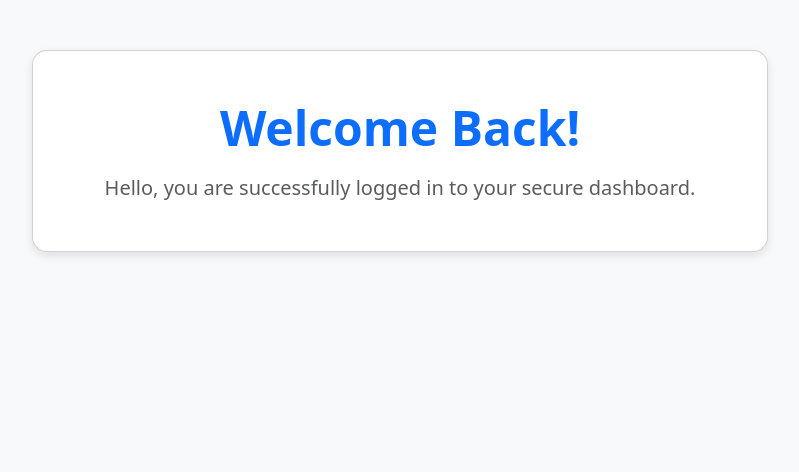
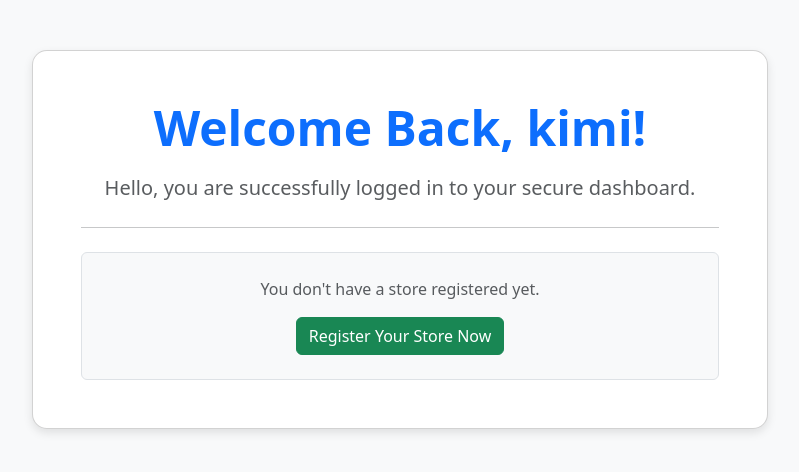
Before and after one commit to AreefHakim/G103, a Flask app: page /dashboard in a window 1280 px wide. Shown: the part 56-528 px from the top of the page, without its empty margins (240-1039 px from the left). Run offline with Flask 3, Linux system fonts and the light colour scheme; a user stored in the database is signed in.

Commit message:
Update dashboard.html

```diff
--- a/templates/dashboard.html
+++ b/templates/dashboard.html
@@ -37,8 +37,26 @@
 
                 <div class="card welcome-card bg-white">
                     <div class="card-body p-5">
-                        <h1 class="display-5 fw-bold text-primary mb-3">Welcome Back!</h1>
-                        <p class="lead text-muted mb-0">Hello, you are successfully logged in to your secure dashboard.</p>
+                        <h1 class="display-5 fw-bold text-primary mb-3">Welcome Back, {{ username }}!</h1>
+                        <p class="lead text-muted mb-4">Hello, you are successfully logged in to your secure dashboard.</p>
+
+                        <hr class="my-4">
+
+                        {% if stores %}
+                            <h4 class="mb-3 text-start">Your Store</h4>
+                            {% for store in stores %}
+                                <div class="p-3 bg-light rounded border mb-2 text-start">
+                                    <h5><strong>{{ store.name }}</strong></h5>
+                                    <p class="text-muted small mb-2">{{ store.description }}</p>
+                                    <a href="{{ url_for('my_store') }}" class="btn btn-sm btn-primary">Go to Store Management</a>
+                                </div>
+                            {% endfor %}
+                        {% else %}
+                            <div class="p-4 bg-light rounded border text-center">
+                                <p class="text-muted mb-3">You don't have a store registered yet.</p>
+                                <a href="{{ url_for('register_store') }}" class="btn btn-success">Register Your Store Now</a>
+                            </div>
+                        {% endif %}
                     </div>
                 </div>
 
```
